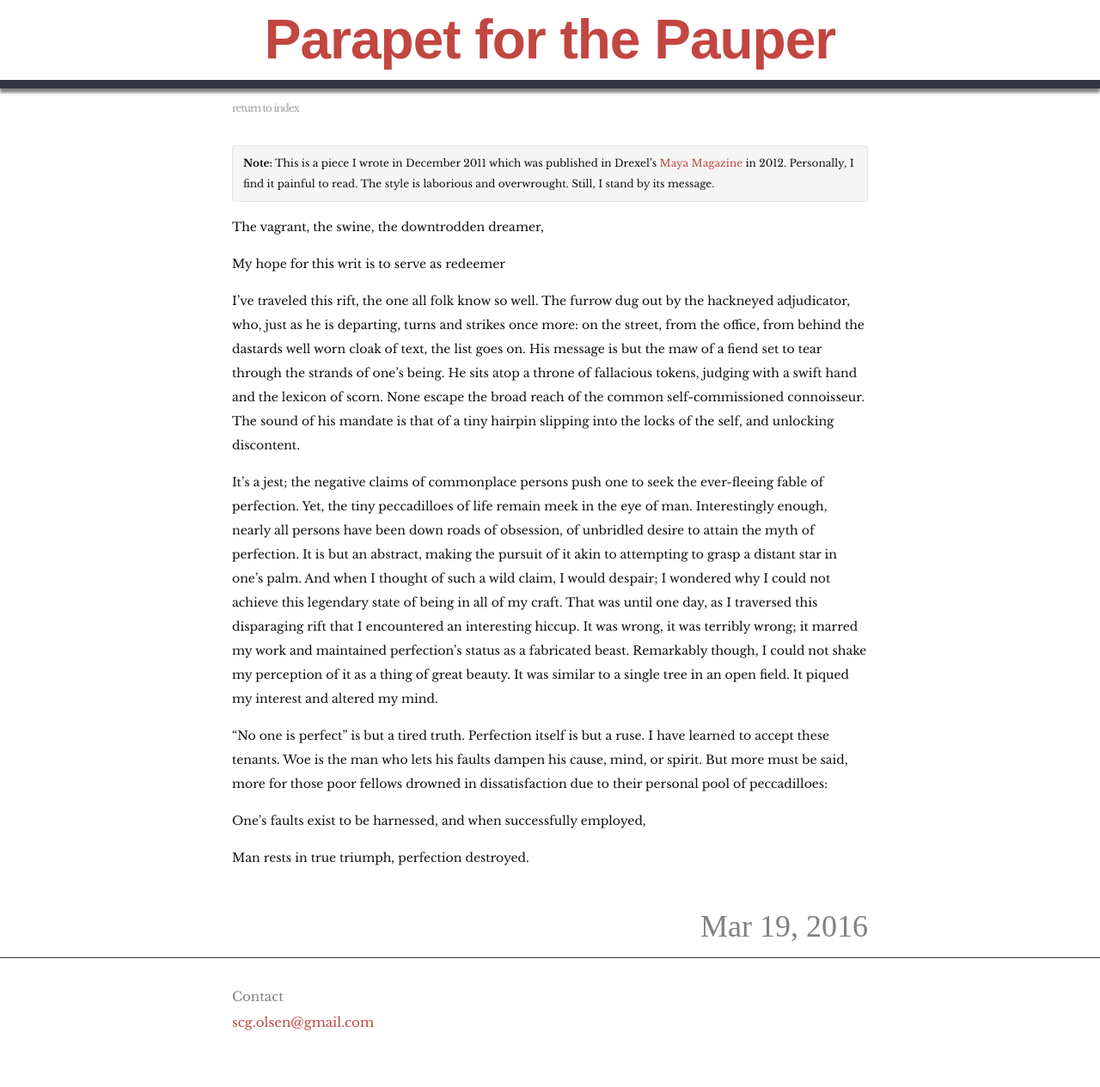
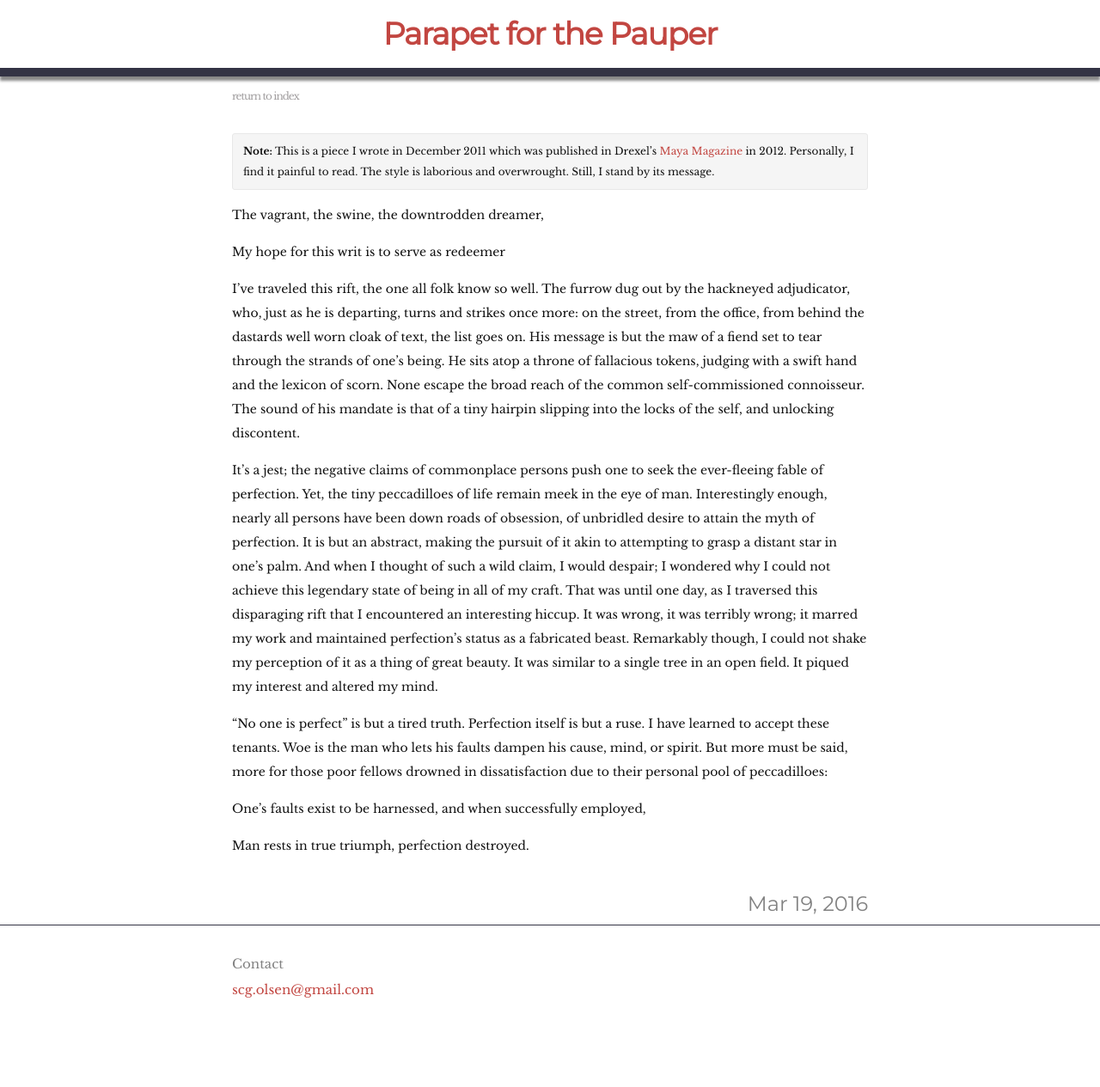
Before and after one commit to fakeolsen/scolsen.github.io, a Jekyll site: the page built from _posts/2016-03-19-parapet-for-the-pauper.md, in a window 1280 px wide. Shown: the whole page at 86% size. Built offline with Jekyll 4.4.1, drawn with Linux system fonts in a browser that asks for light colours; some web fonts are replaced; after the commit the page ends 1227 px from its top, so only the background shows below that.

Commit message:
updates to fonts

```diff
--- a/_includes/head.html
+++ b/_includes/head.html
@@ -13,5 +13,6 @@
 <link href='https://fonts.googleapis.com/css?family=Libre+Baskerville:400,700' rel='stylesheet' type='text/css'>
 <link href='https://fonts.googleapis.com/css?family=Italianno' rel='stylesheet' type='text/css'>
 <link href='https://fonts.googleapis.com/css?family=Hind' rel='stylesheet' type='text/css'>
+<link href='https://fonts.googleapis.com/css?family=Montserrat' rel='stylesheet' type='text/css'>
 
 </head>
--- a/_sass/_layout.scss
+++ b/_sass/_layout.scss
@@ -242,8 +242,8 @@
 
 .post .post-meta{
     float: right;
-    font-family: 'Italianno';
-    font-size: 36px;
+    font-family: 'Montserrat';
+    font-size: 24px;
 }
 
 .post-header {
@@ -251,13 +251,13 @@
 }
 
 .post-title {
-    font-size: 64px;
+    font-size: 36px;
     font-weight: 700;
     letter-spacing: -1px;
-    line-height: 1;
+    line-height: 1.4;
     text-align:center;
     color:$brand-color;
-    font-family: 'Italianno', sans-serif;
+    font-family: 'Montserrat', sans-serif;
 
     @include media-query($on-laptop) {
         font-size: 36px;
```
Also changed, not shown: 2 other files.
